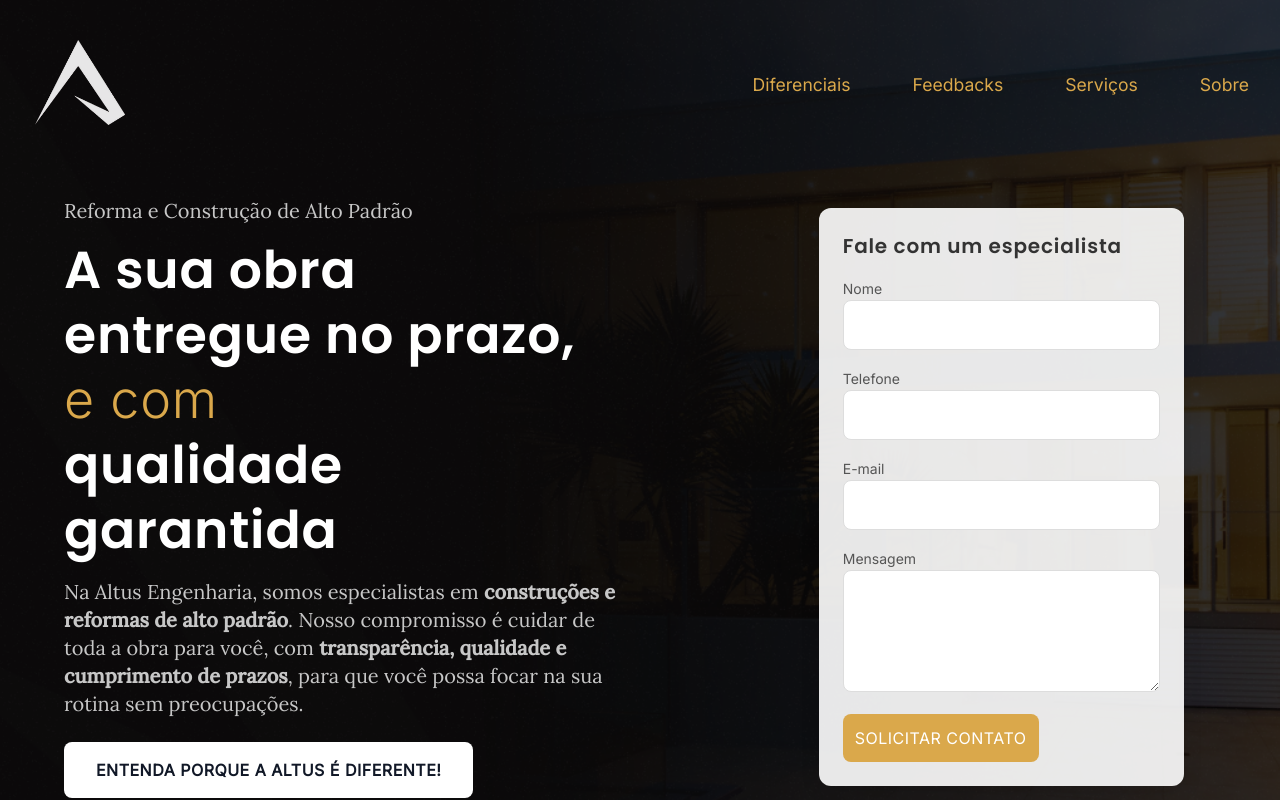
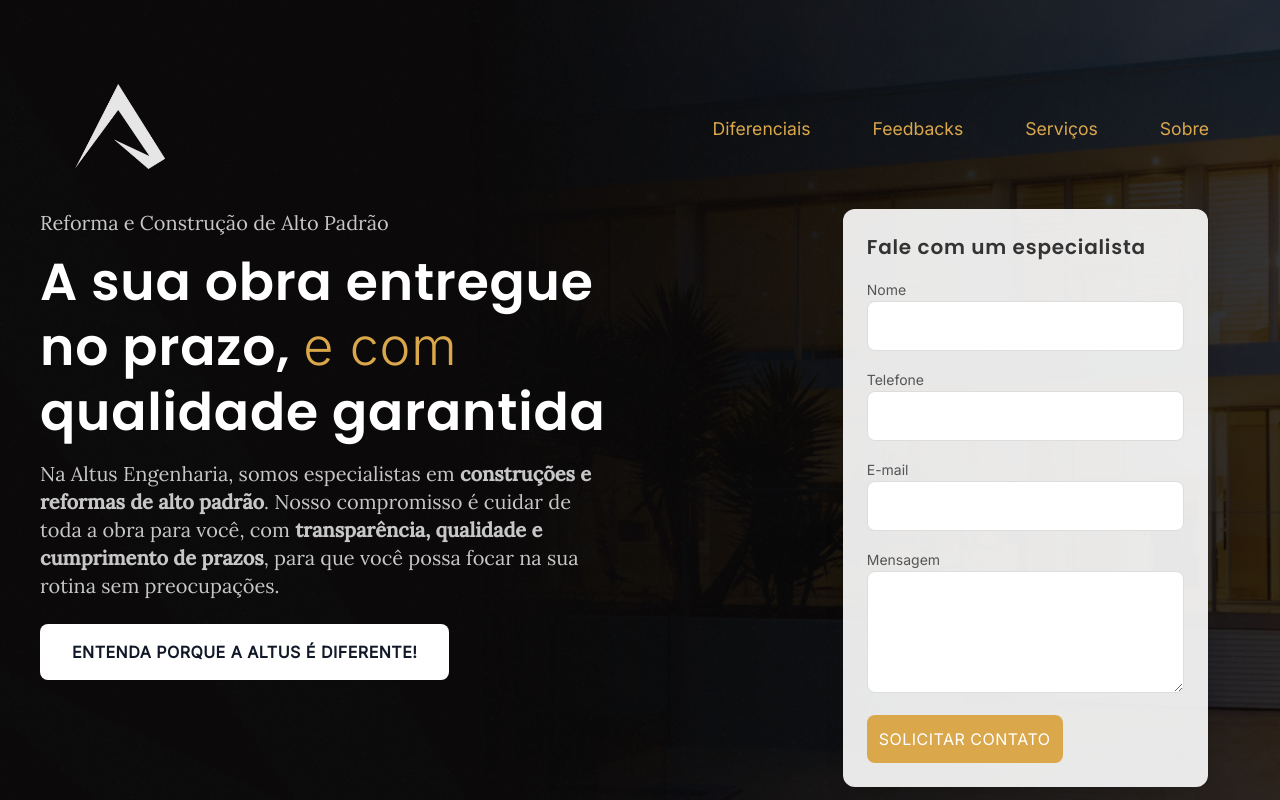
Before and after one commit to GuilhermeBarbosa16/Altus-Construtora, a React (Vite) app: page / in a window 1280 px wide. Shown: the top 800 px of the page. Built offline with nearby package versions, Linux system fonts and the light colour scheme.

Commit message:
Fix: alteração na borda do conteudo

```diff
--- a/src/App.tsx
+++ b/src/App.tsx
@@ -141,6 +141,7 @@ function App() {
     <div className="font-sans">
       {/* Hero Section */}
       <Section className="relative pt-[5px]">
+  {/* Background */}
   <div
     className="absolute inset-0 z-0 bg-cover bg-center bg-no-repeat"
     style={{
@@ -148,20 +149,21 @@ function App() {
       filter: 'brightness(0.3)',
     }}
   />
-        <div className="font-sans relative">
-          <div className="relative z-0">
+
+  {/* Conteúdo da Section */}
+  <div className="relative z-10 w-full max-w-[1400px] mx-auto px-4 sm:px-8 md:px-12 lg:px-16 xl:px-10 py-11">
     <Header />
-            <div className="relative z-10 flex items-start w-full">
-              <div className="w-full px-4 sm:px-6 md:px-8 lg:px-12 xl:px-16 py-8"> {/* Adicionando padding responsivo */}
     <div className="grid md:grid-cols-2 gap-12">
+      {/* Texto */}
       <div className="text-white">
         <p className="text-xl mb-3 leading-snug">Reforma e Construção de Alto Padrão</p>
-                    <h1 className="text-[30px] sm:text-[36px] md:text-[52px] font-bold leading-tight mb-4">
-                      A sua obra entregue no prazo, <span className="inline">e com</span> <br className="hidden md:inline" />
-                      qualidade garantida
+        <h1 className="text-[30px] sm:text-[36px] md:text-[52px] font-bold leading-tight mb-4 max-w-xl">
+          A sua obra entregue no prazo, <span className="inline">e com</span> qualidade garantida
         </h1>
         <p className="text-lg sm:text-xl mb-6 leading-relaxed">
-                      Na Altus Engenharia, somos especialistas em <strong>construções e reformas de alto padrão</strong>. Nosso compromisso é cuidar de toda a obra para você, com <strong>transparência, qualidade e cumprimento de prazos</strong>, para que você possa focar na sua rotina sem preocupações.
+          Na Altus Engenharia, somos especialistas em <strong>construções e reformas de alto padrão</strong>.
+          Nosso compromisso é cuidar de toda a obra para você, com <strong>transparência, qualidade e cumprimento de prazos</strong>,
+          para que você possa focar na sua rotina sem preocupações.
         </p>
         <a href="#video">
           <button className="bg-white text-gray-900 px-8 py-4 rounded-lg font-semibold hover:bg-gray-100 transition-colors">
@@ -169,6 +171,8 @@ function App() {
           </button>
         </a>
       </div>
+
+      {/* Formulário */}
       <div className="form-container">
         <h2 className="form-title text-lg sm:text-xl">Fale com um especialista</h2>
         <form ref={form} onSubmit={handleSubmit} className="space-y-4">
@@ -227,10 +231,8 @@ function App() {
       </div>
     </div>
   </div>
-            </div>
-          </div>
-        </div>
 </Section>
+
 
       <Section>
         <div id='video' className='text-3xl font-bold text-center mb-0'>
```
Lines whose indentation alone changed are shown as unchanged.
